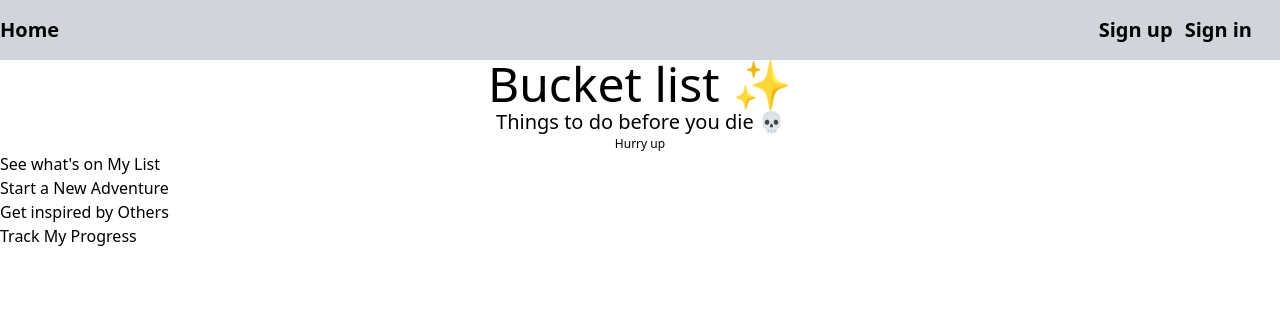
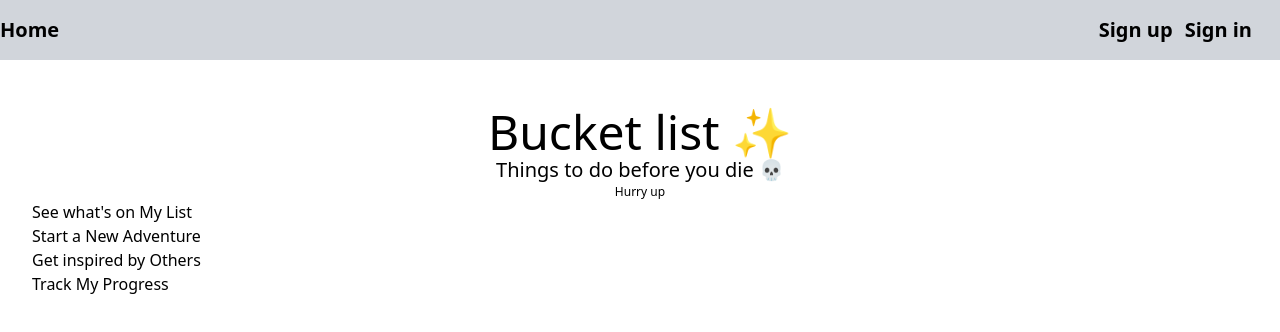
Before and after one commit to KZ-68/CDA-BucketList-App, a Next.js app: page / in a window 1280 px wide. Shown: the top 332 px of the page. Built offline with nearby package versions, Linux system fonts and the light colour scheme; no server answers.

Commit message:
feat: refactor layout to use main and secondary font variables and improve structure

```diff
--- a/app/layout.tsx
+++ b/app/layout.tsx
@@ -1,18 +1,21 @@
 import type { Metadata } from "next";
-import { Geist, Geist_Mono } from "next/font/google";
+// import { Geist, Geist_Mono } from "next/font/google";
 import { ClerkProvider } from '@clerk/nextjs'
 import "./globals.css";
 import Navbar from "@/components/Navbar";
 
-const geistSans = Geist({
-  variable: "--font-geist-sans",
-  subsets: ["latin"],
-});
+import { mainFont, secondaryFont } from "../lib/utils";
 
-const geistMono = Geist_Mono({
-  variable: "--font-geist-mono",
-  subsets: ["latin"],
-});
+
+// const geistSans = Geist({
+//   variable: "--font-geist-sans",
+//   subsets: ["latin"],
+// });
+
+// const geistMono = Geist_Mono({
+//   variable: "--font-geist-mono",
+//   subsets: ["latin"],
+// });
 
 export const metadata: Metadata = {
   title: "Create Next App",
@@ -28,12 +31,14 @@ export default function RootLayout({
     <ClerkProvider>
     <html lang="en">
       <body
-        className={`${geistSans.variable} ${geistMono.variable} antialiased`}
+        className={`${mainFont} ${secondaryFont} antialiased`}
       >
         <header>
           <Navbar />
         </header>
-        {children}
+        <main className="py-12 px-8">
+          {children}
+        </main>
       </body>
     </html>
     </ClerkProvider>
```
